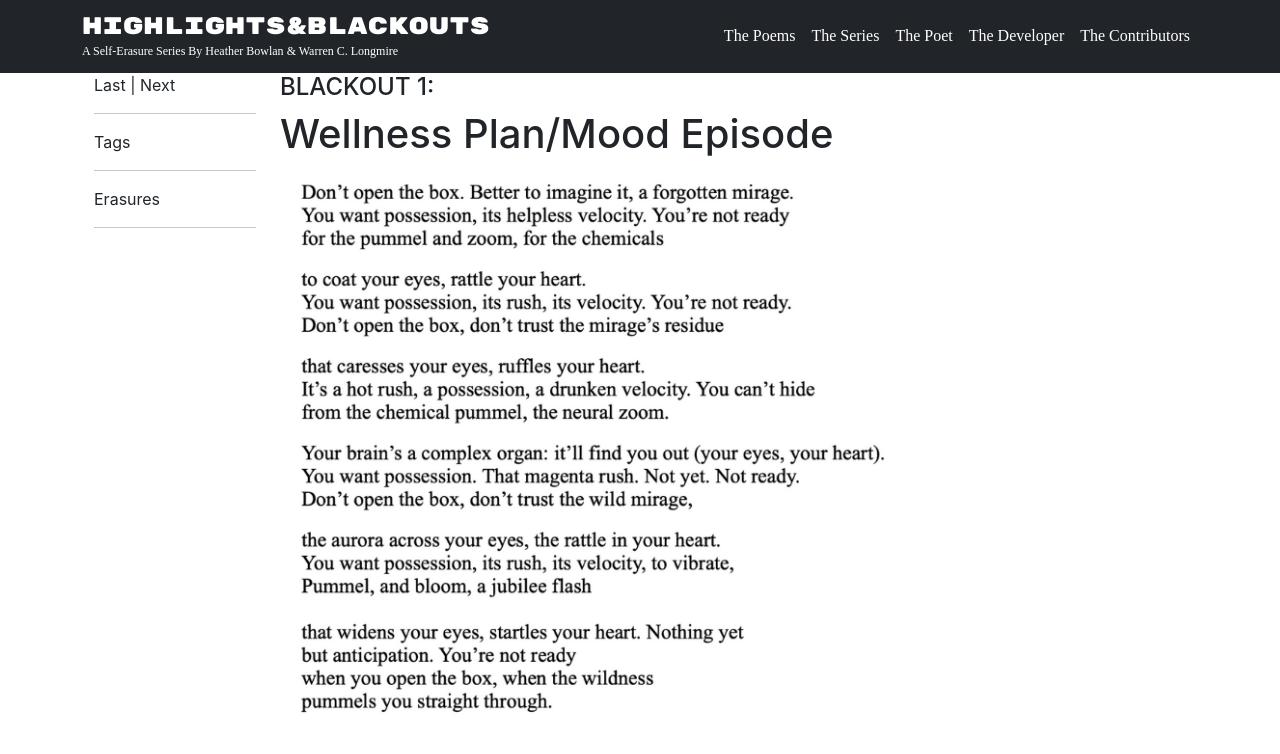
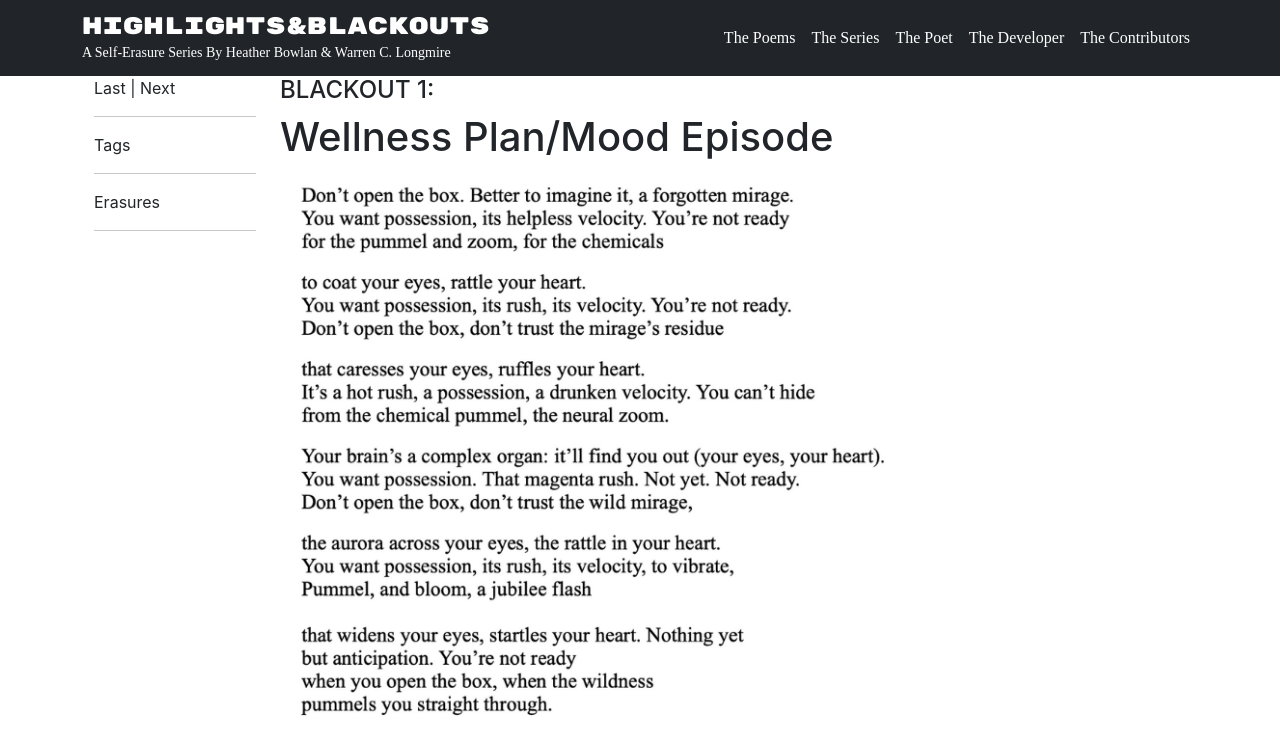
Before and after one commit to wlongmire/self-erasures, a Next.js app: page /blackouts/1 in a window 1280 px wide. Shown: the top 754 px of the page. Built offline with nearby package versions, Linux system fonts and the light colour scheme; a web font is replaced by a local one.

Commit message:
adds navbar style.

```diff
--- a/components/NavBar.js
+++ b/components/NavBar.js
@@ -39,7 +39,7 @@ const Header = styled.header`
 
         p {
             font-family: 'Sorts Mill Goudy', serif;
-            font-size: 0.6em;
+            font-size: 0.7em;
             padding: 0;
             margin: 0;
         }
```
